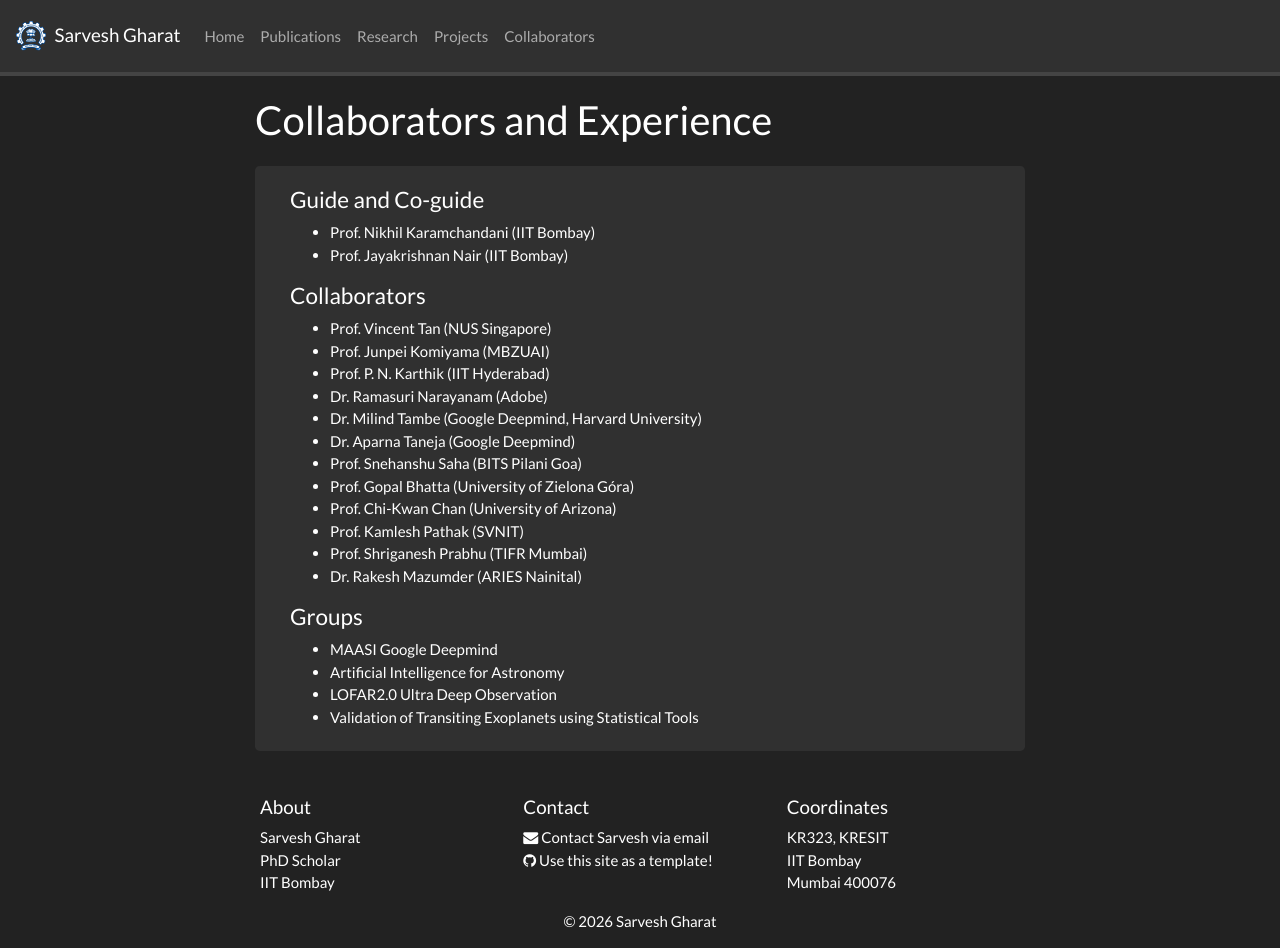
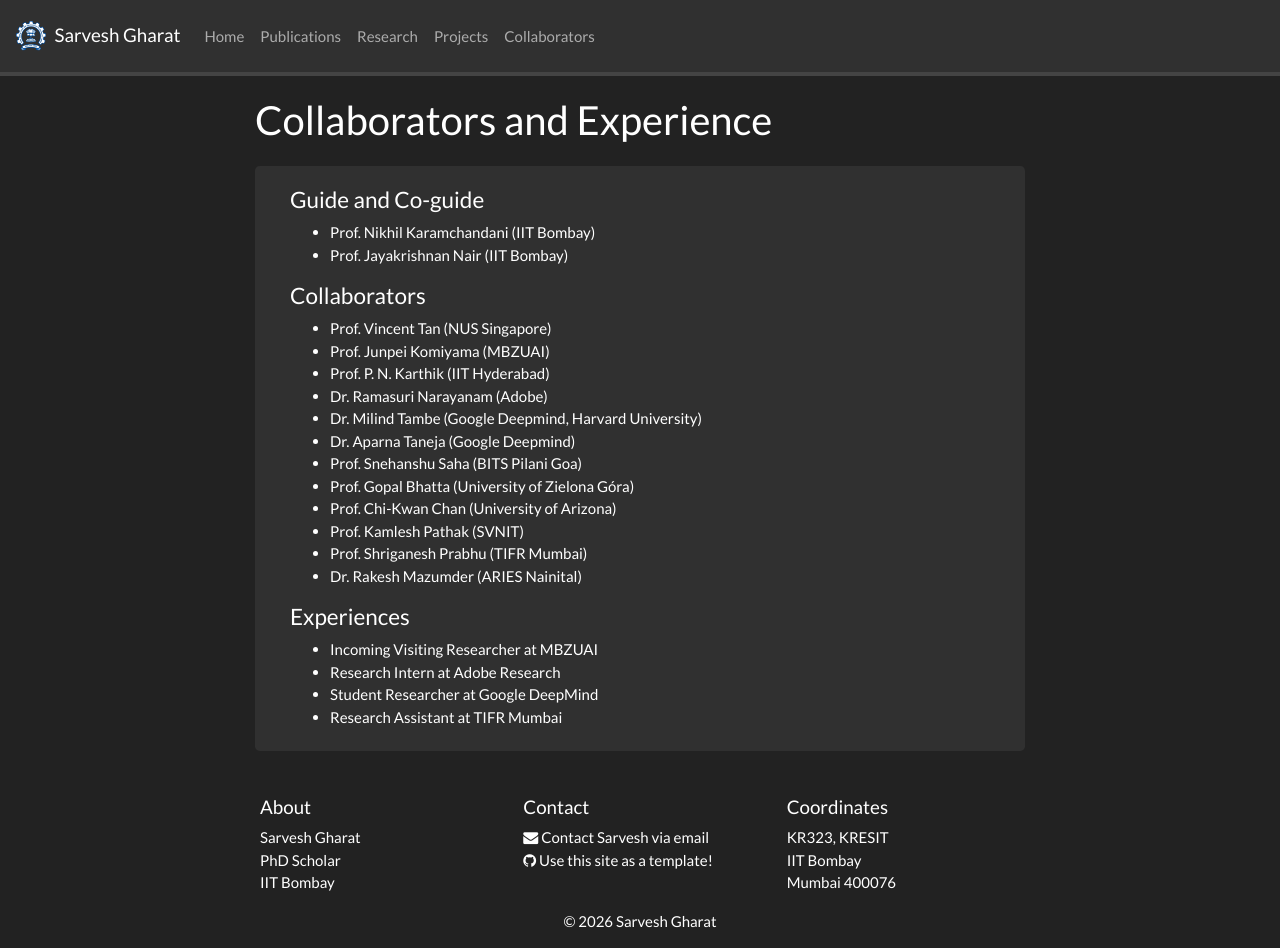
Before and after one commit to SarveshVGharat/SarveshVGharat.github.io, a Jekyll site: the page built from _pages/collaborators.md, in a window 1280 px wide and 948 px high. Built offline with Jekyll 4.4.1, drawn with Linux system fonts in a browser that asks for light colours; nearby versions of some CDN libraries; a style sheet for code colours, icons or effects is not loaded.

Commit message:
Update collaborators.md

```diff
--- a/_pages/collaborators.md
+++ b/_pages/collaborators.md
@@ -56,12 +56,12 @@ iframe {
 <li> Dr. Rakesh Mazumder (ARIES Nainital) </li>
 </ul>
 
-<h4>Groups</h4>
+<h4>Experiences</h4>
 <ul>
-<li> MAASI Google Deepmind </li>
-<li> Artificial Intelligence for Astronomy </li>
-<li> LOFAR2.0 Ultra Deep Observation </li>
-<li> Validation of Transiting Exoplanets using Statistical Tools </li>
+<li> Incoming Visiting Researcher at MBZUAI </li>
+<li> Research Intern at Adobe Research </li>
+<li> Student Researcher at Google DeepMind </li>
+<li> Research Assistant at TIFR Mumbai </li>
 </ul>
 
 
```
